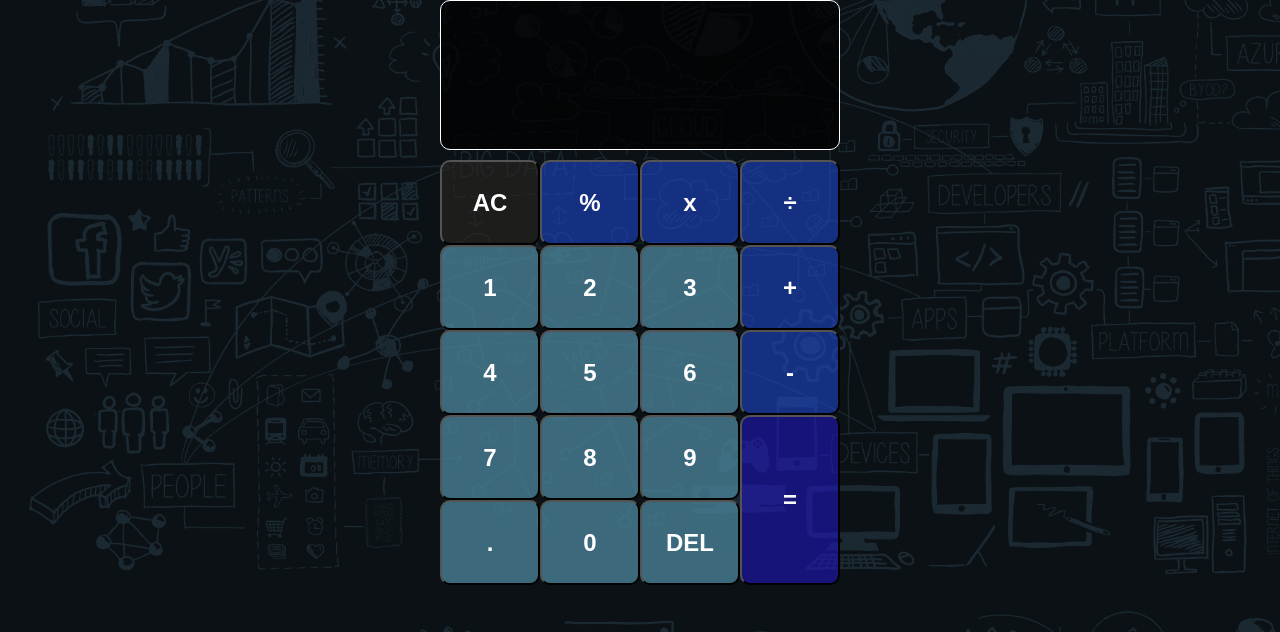
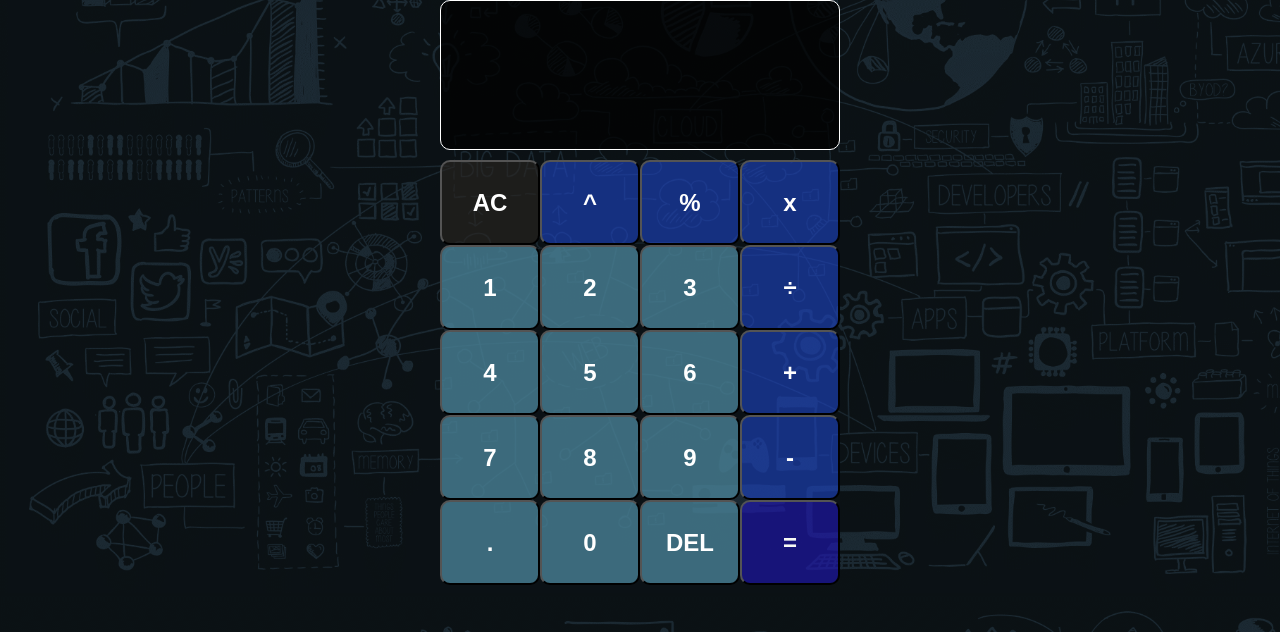
Before and after one commit to RahmadalNS/Cal_FEDdigitalent22, a plain HTML site: page index.html in a window 1280 px wide. Shown: the part 168-800 px from the top of the page. Drawn offline with Linux system fonts and the light colour scheme.

Commit message:
Update index.html
+ operasi pangkat

```diff
--- a/index.html
+++ b/index.html
@@ -22,24 +22,25 @@
                 <div data-crnt-operand class="crnt-operand"></div>
             </div>
             <button data-AC class="AC">AC</button>
+            <button data-opr class="opr">^</button>
             <button data-opr class="opr">%</button>
             <button data-opr class="opr">x</button>
-            <button data-opr class="opr">÷</button>
             <button data-num class="num">1</button>
             <button data-num class="num">2</button>
             <button data-num class="num">3</button>
-            <button data-opr class="opr">+</button>
+            <button data-opr class="opr">÷</button>
             <button data-num class="num">4</button>
             <button data-num class="num">5</button>
             <button data-num class="num">6</button>
-            <button data-opr class="opr">-</button>
+            <button data-opr class="opr">+</button>
             <button data-num class="num">7</button>
             <button data-num class="num">8</button>
             <button data-num class="num">9</button>
-            <button data-equ class="equ-button" >=</button>
+            <button data-opr class="opr">-</button>
             <button data-num class="num">.</button>
             <button data-num class="num">0</button>
             <button data-del class="num">DEL</button>
+            <button data-equ class="equ-button" >=</button>
 
         </div>
     </div>
```
